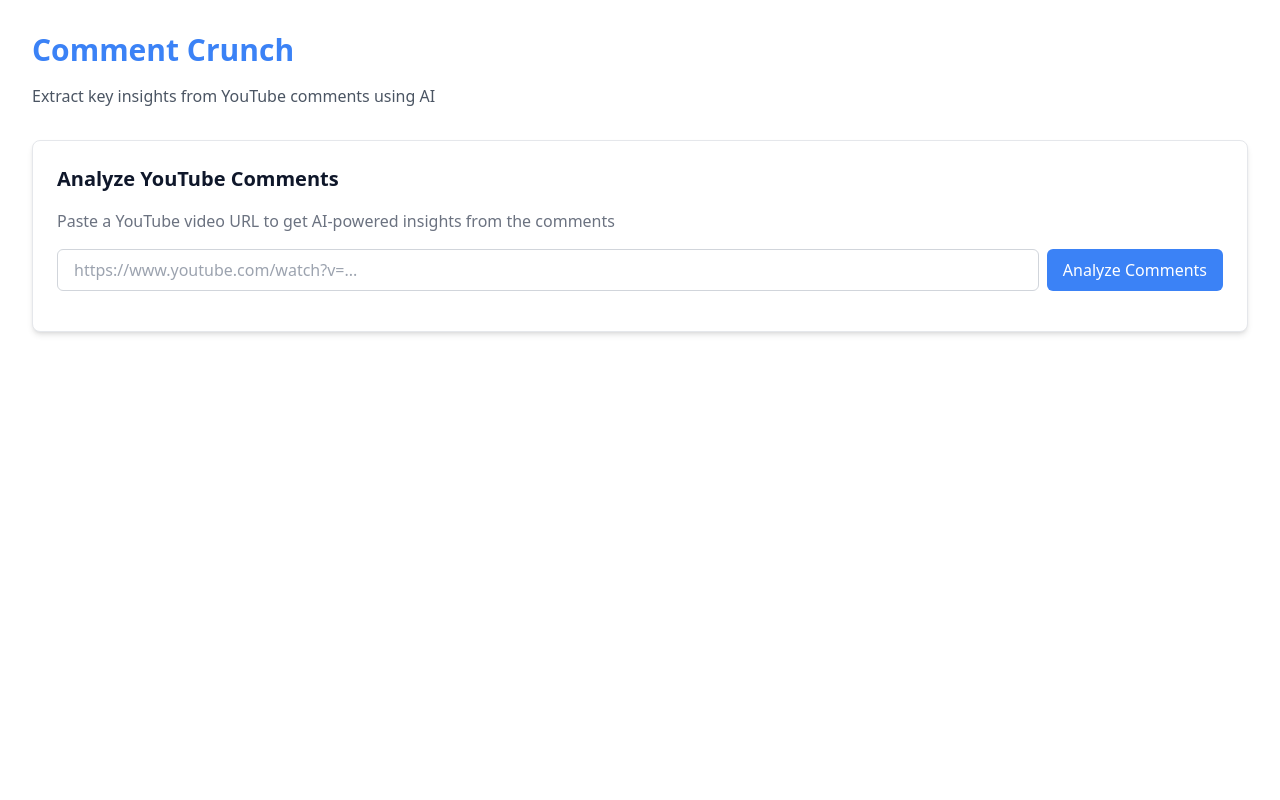
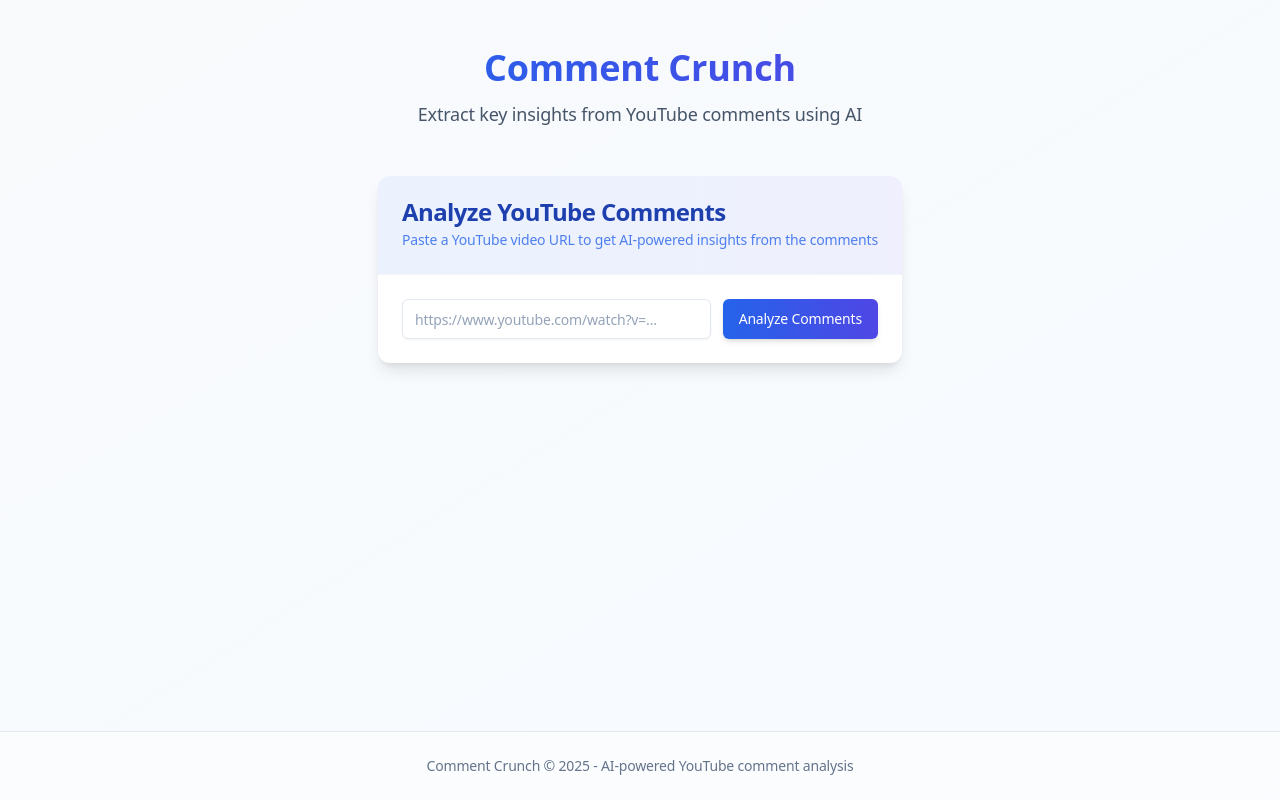
Before and after one commit to florian-lup/comment-crunch, a Next.js app: page / in a window 1280 px wide. Built offline with nearby package versions, Linux system fonts and the light colour scheme.

Commit message:
Enhance UI and UX for Comment Crunch with refined styling and interactions

```diff
--- a/src/app/api/openai/route.ts
+++ b/src/app/api/openai/route.ts
@@ -31,8 +31,6 @@
     ${commentsText}
 
     Please provide a concise summary of these comments with the following structure:
-
-    # Comment Analysis for "${videoTitle}"
 
     ## Overall Sentiment and Themes
     (2-3 paragraphs about the general sentiment and main themes in the comments)
--- a/src/app/globals.css
+++ b/src/app/globals.css
@@ -5,15 +5,15 @@
 :root {
   --background: #ffffff;
   --foreground: #18181b;
-  --color-primary: #3b82f6;
-  --color-primary-light: #93c5fd;
+  --color-primary: #4f46e5;
+  --color-primary-light: #818cf8;
   --color-secondary: #f1f5f9;
   --color-border: #e2e8f0;
   --color-muted: #94a3b8;
   --color-accent: #f0f9ff;
-  --shadow-sm: 0 1px 2px rgba(0, 0, 0, 0.05);
-  --shadow-md: 0 4px 6px rgba(0, 0, 0, 0.05), 0 2px 4px rgba(0, 0, 0, 0.05);
-  --shadow-lg: 0 10px 15px rgba(0, 0, 0, 0.03), 0 4px 6px rgba(0, 0, 0, 0.05);
+  --shadow-sm: 0 1px 3px rgba(0, 0, 0, 0.04);
+  --shadow-md: 0 8px 20px rgba(0, 0, 0, 0.06), 0 2px 8px rgba(0, 0, 0, 0.04);
+  --shadow-lg: 0 20px 25px rgba(0, 0, 0, 0.04), 0 8px 10px rgba(0, 0, 0, 0.04);
   --rounded-sm: 0.375rem;
   --rounded-md: 0.5rem;
   --rounded-lg: 0.75rem;
@@ -31,6 +31,27 @@
   color: var(--foreground);
   font-family: var(--font-sans), system-ui, -apple-system, BlinkMacSystemFont,
     sans-serif;
+  letter-spacing: -0.011em;
+}
+
+/* Style scrollbar for modern browsers */
+::-webkit-scrollbar {
+  width: 8px;
+  height: 8px;
+}
+
+::-webkit-scrollbar-track {
+  background: #f1f5f9;
+  border-radius: 100px;
+}
+
+::-webkit-scrollbar-thumb {
+  background: #cbd5e1;
+  border-radius: 100px;
+}
+
+::-webkit-scrollbar-thumb:hover {
+  background: #94a3b8;
 }
 
 /* Better styling for quotes in analysis */
@@ -44,6 +65,7 @@
   background-color: var(--color-accent);
   padding: 1rem 1.25rem;
   border-radius: var(--rounded-sm);
+  box-shadow: 0 1px 3px rgba(0, 0, 0, 0.04);
 }
 
 /* Better styling for code blocks */
@@ -75,6 +97,10 @@
   border-bottom: 1px solid var(--color-border);
 }
 
+.prose h2 {
+  color: var(--color-primary);
+}
+
 /* Styling for author quotes */
 .prose p:has(em) {
   margin-bottom: 0.75rem;
@@ -90,6 +116,14 @@
 /* Smooth transitions */
 .transition-all {
   transition-property: all;
-  transition-duration: 150ms;
+  transition-duration: 200ms;
   transition-timing-function: cubic-bezier(0.4, 0, 0.2, 1);
 }
+
+/* Glass morphism effect for certain elements */
+.glass-effect {
+  background: rgba(255, 255, 255, 0.7);
+  backdrop-filter: blur(10px);
+  -webkit-backdrop-filter: blur(10px);
+  border: 1px solid rgba(255, 255, 255, 0.2);
+}
--- a/src/app/page.tsx
+++ b/src/app/page.tsx
@@ -1,28 +1,26 @@
+import { CommentAnalyzer } from "@/components/CommentAnalyzer";
+import { Footer } from "@/components/ui/footer";
+
 export default function Home() {
   return (
-    <div className="min-h-screen p-8">
-      <h1 className="text-3xl font-bold text-blue-500 mb-4">
-        Comment Crunch
-      </h1>
-      <p className="text-gray-600 mb-8">
-        Extract key insights from YouTube comments using AI
-      </p>
+    <div className="min-h-screen bg-gradient-to-br from-slate-50 to-blue-50/50 flex flex-col">
+      <div className="flex-grow max-w-7xl mx-auto px-4 sm:px-6 lg:px-8 py-12">
+        {/* Header */}
+        <div className="text-center mb-12">
+          <h1 className="text-4xl font-bold text-transparent bg-clip-text bg-gradient-to-r from-blue-600 to-indigo-600 mb-3">
+            Comment Crunch
+          </h1>
+          <p className="text-lg text-slate-600 max-w-2xl mx-auto">
+            Extract key insights from YouTube comments using AI
+          </p>
+        </div>
 
-      <div className="bg-white p-6 rounded-lg shadow-md border border-gray-200">
-        <h2 className="text-xl font-semibold mb-4">Analyze YouTube Comments</h2>
-        <p className="text-gray-500 mb-4">Paste a YouTube video URL to get AI-powered insights from the comments</p>
+        {/* Main content */}
+        <CommentAnalyzer />
+      </div>
 
-        <div className="flex gap-2 mb-4">
-          <input
-            type="text"
-            placeholder="https://www.youtube.com/watch?v=..."
-            className="flex-1 px-4 py-2 border border-gray-300 rounded-md focus:outline-none focus:ring-2 focus:ring-blue-500"
-          />
-          <button className="bg-blue-500 text-white px-4 py-2 rounded-md hover:bg-blue-600">
-            Analyze Comments
-          </button>
-        </div>
-      </div>
+      {/* Footer */}
+      <Footer />
     </div>
   );
 }
--- a/src/components/CommentAnalyzer.tsx
+++ b/src/components/CommentAnalyzer.tsx
@@ -3,7 +3,7 @@
 import React, { useState } from 'react';
 import { Input } from '@/components/ui/input';
 import { Button } from '@/components/ui/button';
-import { Card, CardContent, CardHeader, CardTitle, CardDescription, CardFooter } from '@/components/ui/card';
+import { Card, CardContent, CardHeader, CardTitle, CardDescription } from '@/components/ui/card';
 import { LoadingSpinner } from '@/components/ui/loading-spinner';
 import ReactMarkdown from 'react-markdown';
 
@@ -16,9 +16,7 @@
     analysis: string;
   } | null>(null);
 
-  const handleSubmit = async (e: React.FormEvent) => {
-    e.preventDefault();
-
+  const analyzeComments = async () => {
     if (!youtubeUrl.trim()) {
       setError('Please enter a YouTube URL');
       return;
@@ -75,12 +73,17 @@
     }
   };
 
+  const handleSubmit = async (e: React.FormEvent) => {
+    e.preventDefault();
+    await analyzeComments();
+  };
+
   return (
-    <div className="w-full max-w-3xl mx-auto">
-      <Card className="overflow-hidden shadow-md mb-8">
-        <CardHeader className="bg-gradient-to-r from-blue-50 to-blue-100 border-b border-blue-200">
-          <CardTitle className="text-blue-900">Analyze YouTube Comments</CardTitle>
-          <CardDescription className="text-blue-700">
+    <div className="w-full max-w-3xl mx-auto mb-16">
+      <Card className="overflow-hidden border-0 shadow-lg">
+        <CardHeader className="bg-gradient-to-r from-blue-500/10 to-indigo-500/10 border-b border-slate-100">
+          <CardTitle className="text-blue-800">Analyze YouTube Comments</CardTitle>
+          <CardDescription className="text-blue-600/80">
             Paste a YouTube video URL to get AI-powered insights from the comments
           </CardDescription>
         </CardHeader>
@@ -93,63 +96,46 @@
                 onChange={(e) => setYoutubeUrl(e.target.value)}
                 className="flex-1"
               />
-              <Button type="submit" disabled={isLoading} className="whitespace-nowrap">
+              <Button
+                type="submit"
+                disabled={isLoading}
+                variant="primary"
+                className="whitespace-nowrap"
+                onClick={(e) => {
+                  e.preventDefault();
+                  analyzeComments();
+                }}
+              >
                 {isLoading ? <LoadingSpinner size="sm" className="mr-2" /> : null}
                 {isLoading ? 'Analyzing...' : 'Analyze Comments'}
               </Button>
             </div>
+
             {error && (
-              <div className="text-sm text-red-500 bg-red-50 p-3 rounded-md border border-red-100">{error}</div>
+              <div className="bg-red-50 border border-red-200 rounded-md p-3 text-sm text-red-600">
+                {error}
+              </div>
             )}
           </form>
         </CardContent>
       </Card>
 
-      {isLoading && (
-        <div className="flex flex-col items-center justify-center my-12 space-y-4">
-          <LoadingSpinner size="lg" />
-          <p className="text-slate-500 animate-pulse">Analyzing comments...</p>
+      {result && (
+        <div className="mt-8 animate-fadeIn">
+          <Card className="overflow-hidden border-0 shadow-lg">
+            <CardHeader className="bg-gradient-to-r from-slate-50 to-slate-100 border-b border-slate-100">
+              <CardTitle className="text-slate-800">{result.videoTitle}</CardTitle>
+              <CardDescription>
+                Comment Analysis Results
+              </CardDescription>
+            </CardHeader>
+            <CardContent className="p-6">
+              <div className="prose prose-slate max-w-none">
+                <ReactMarkdown>{result.analysis}</ReactMarkdown>
+              </div>
+            </CardContent>
+          </Card>
         </div>
-      )}
-
-      {result && !isLoading && (
-        <Card className="mb-8 overflow-hidden shadow-lg">
-          <CardHeader className="bg-gradient-to-r from-blue-500 to-blue-600 text-white border-b border-blue-600">
-            <CardTitle className="text-xl md:text-2xl">{result.videoTitle}</CardTitle>
-            <CardDescription className="text-blue-100">
-              Comment Analysis Summary
-            </CardDescription>
-          </CardHeader>
-          <CardContent className="p-0">
-            <div className="prose max-w-none p-6">
-              <ReactMarkdown
-                components={{
-                  h1: ({...props}) => <h1 className="text-2xl font-bold mt-6 mb-4 pb-2 border-b border-slate-200" {...props} />,
-                  h2: ({...props}) => <h2 className="text-xl font-bold mt-5 mb-3 text-blue-800" {...props} />,
-                  h3: ({...props}) => <h3 className="text-lg font-bold mt-4 mb-2 text-slate-700" {...props} />,
-                  p: ({...props}) => <p className="my-3" {...props} />,
-                  ul: ({...props}) => <ul className="list-disc pl-6 my-3" {...props} />,
-                  ol: ({...props}) => <ol className="list-decimal pl-6 my-3" {...props} />,
-                  li: ({...props}) => <li className="mb-1" {...props} />,
-                  blockquote: ({...props}) => <blockquote className="bg-blue-50 border-l-4 border-blue-300 pl-4 py-2 my-3 rounded-r-md" {...props} />,
-                  hr: ({...props}) => <hr className="my-6 border-slate-200" {...props} />,
-                  code: ({className, children, ...props}) => {
-                    return (
-                      <code className={`bg-slate-100 rounded px-1 py-0.5 border border-slate-200 ${className || ''}`} {...props}>
-                        {children}
-                      </code>
-                    );
-                  }
-                }}
-              >
-                {result.analysis}
-              </ReactMarkdown>
-            </div>
-          </CardContent>
-          <CardFooter className="bg-gradient-to-r from-blue-50 to-blue-100 border-t border-blue-200 py-3 text-sm text-blue-600">
-            Analysis powered by GPT-4o
-          </CardFooter>
-        </Card>
       )}
     </div>
   );
--- a/src/components/ui/button.tsx
+++ b/src/components/ui/button.tsx
@@ -4,23 +4,23 @@
 import { cn } from "@/lib/utils"
 
 const buttonVariants = cva(
-  "inline-flex items-center justify-center rounded-md text-sm font-medium transition-colors focus-visible:outline-none focus-visible:ring-2 focus-visible:ring-blue-500 focus-visible:ring-offset-2 disabled:opacity-50 disabled:pointer-events-none",
+  "inline-flex items-center justify-center rounded-md text-sm font-medium transition-all duration-200 focus-visible:outline-none focus-visible:ring-2 focus-visible:ring-offset-2 disabled:opacity-50 disabled:pointer-events-none",
   {
     variants: {
       variant: {
-        default: "bg-blue-500 text-white hover:bg-blue-600 shadow-sm",
-        primary: "bg-blue-500 text-white hover:bg-blue-600 shadow-sm",
-        destructive: "bg-red-500 text-white hover:bg-red-600 shadow-sm",
-        outline: "border border-slate-200 bg-white hover:bg-slate-50 text-slate-900",
-        secondary: "bg-slate-100 text-slate-900 hover:bg-slate-200",
-        ghost: "hover:bg-slate-100 text-slate-900 hover:text-slate-900",
-        link: "text-blue-500 underline-offset-4 hover:underline",
+        default: "bg-blue-600 text-white hover:bg-blue-700 shadow hover:shadow-md focus-visible:ring-blue-500",
+        primary: "bg-gradient-to-r from-blue-600 to-indigo-600 text-white hover:from-blue-700 hover:to-indigo-700 shadow-md hover:shadow-lg focus-visible:ring-blue-500",
+        destructive: "bg-red-500 text-white hover:bg-red-600 shadow hover:shadow-md focus-visible:ring-red-500",
+        outline: "border border-slate-200 bg-white hover:bg-slate-50 text-slate-800 hover:border-slate-300 focus-visible:ring-slate-400",
+        secondary: "bg-slate-100 text-slate-800 hover:bg-slate-200 shadow-sm hover:shadow focus-visible:ring-slate-400",
+        ghost: "text-slate-800 hover:bg-slate-100 hover:text-slate-900 focus-visible:ring-slate-400",
+        link: "text-blue-600 underline-offset-4 hover:underline focus-visible:ring-blue-500",
       },
       size: {
         default: "h-10 py-2 px-4",
-        sm: "h-9 px-3 rounded-md",
+        sm: "h-9 px-3 rounded-md text-xs",
         lg: "h-11 px-8 rounded-md text-base",
-        icon: "h-10 w-10",
+        icon: "h-10 w-10 rounded-full",
       },
     },
     defaultVariants: {
--- a/src/components/ui/card.tsx
+++ b/src/components/ui/card.tsx
@@ -8,7 +8,7 @@
   <div
     ref={ref}
     className={cn(
-      "rounded-xl border border-slate-200 bg-white text-slate-900 shadow-sm transition-all hover:shadow-md",
+      "rounded-xl border border-slate-100 bg-white text-slate-800 shadow-sm transition-all duration-200 hover:border-slate-200 hover:shadow-md",
       className
     )}
     {...props}
@@ -35,7 +35,7 @@
   <h3
     ref={ref}
     className={cn(
-      "text-2xl font-semibold leading-none tracking-tight text-slate-900",
+      "text-2xl font-semibold leading-none tracking-tight text-slate-800",
       className
     )}
     {...props}
--- /dev/null
+++ b/src/components/ui/footer.tsx
@@ -0,0 +1,13 @@
+import React from "react";
+
+export function Footer() {
+  return (
+    <footer className="w-full border-t border-slate-200 bg-white/50">
+      <div className="mx-auto max-w-7xl px-4 sm:px-6 lg:px-8">
+        <div className="py-6 text-center text-sm text-slate-500">
+          <p>Comment Crunch © 2025 - AI-powered YouTube comment analysis</p>
+        </div>
+      </div>
+    </footer>
+  );
+}
--- a/src/components/ui/input.tsx
+++ b/src/components/ui/input.tsx
@@ -9,7 +9,7 @@
       <input
         type={type}
         className={cn(
-          "flex h-10 w-full rounded-md border border-slate-200 bg-white px-3 py-2 text-slate-900 text-sm shadow-sm transition-colors placeholder:text-slate-400 focus:border-blue-400 focus:outline-none focus:ring-2 focus:ring-blue-300/25 disabled:cursor-not-allowed disabled:opacity-50",
+          "flex h-10 w-full rounded-md border border-slate-200 bg-white px-3 py-2 text-slate-800 text-sm shadow-sm transition-all duration-200 placeholder:text-slate-400 focus:border-blue-500 focus:outline-none focus:ring-2 focus:ring-blue-400/20 hover:border-slate-300 disabled:cursor-not-allowed disabled:opacity-50",
           className
         )}
         ref={ref}
--- a/src/components/ui/loading-spinner.tsx
+++ b/src/components/ui/loading-spinner.tsx
@@ -16,7 +16,9 @@
   return (
     <div
       className={cn(
-        'animate-spin rounded-full border-solid border-blue-500 border-t-transparent',
+        'animate-spin rounded-full border-solid border-t-transparent',
+        'bg-gradient-to-tr from-transparent via-transparent to-indigo-100',
+        'border-indigo-500/70 shadow-[0_0_10px_rgba(99,102,241,0.1)]',
         sizeClasses[size],
         className
       )}
```
Also changed, not shown: tailwind.config.js (+9 -0 lines).
